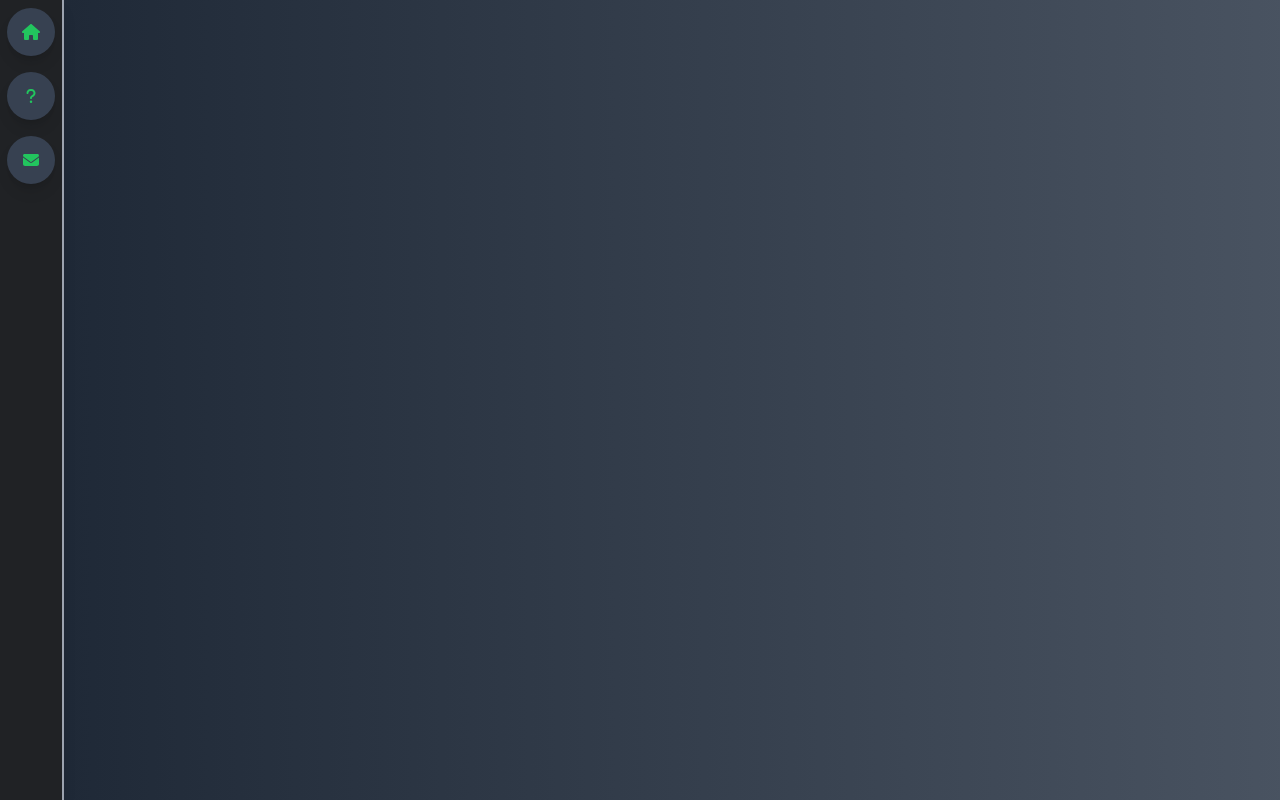
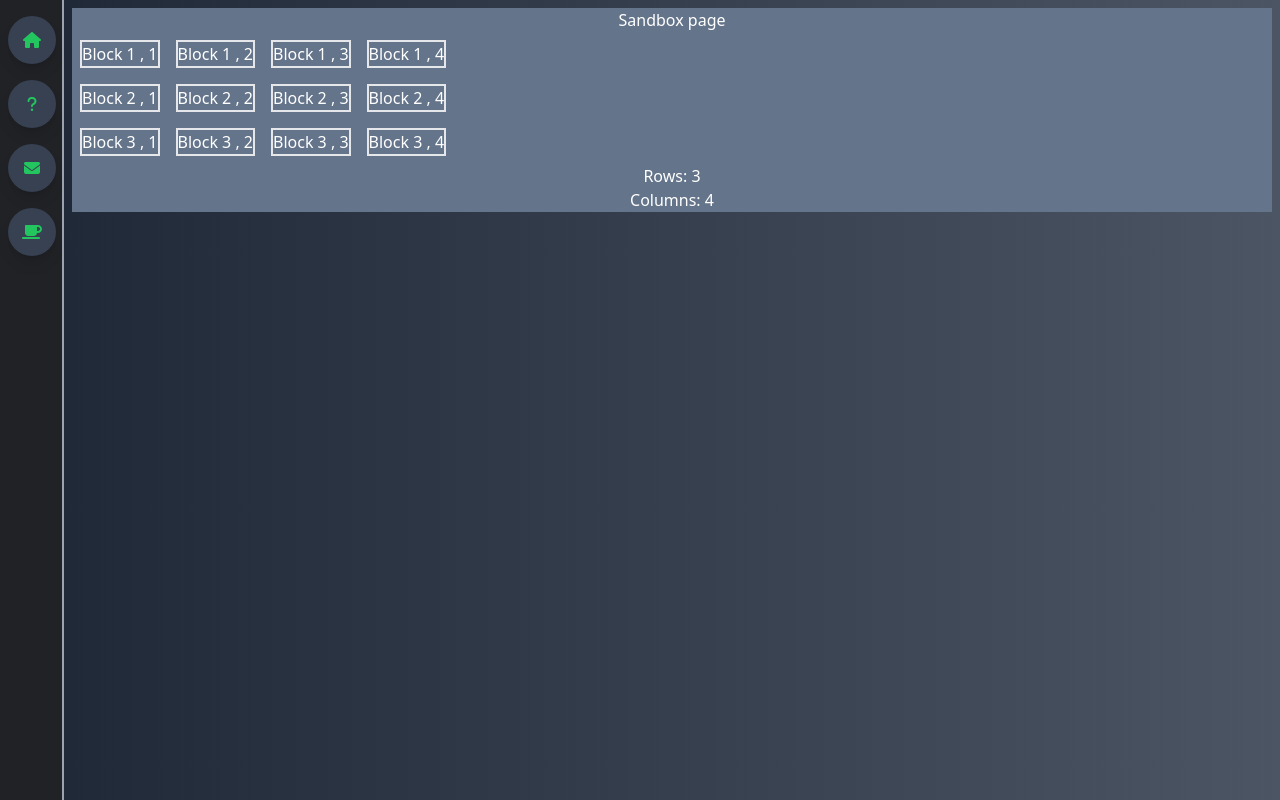
Before and after one commit to FRMeulen/me-online, a Vue app: page /sandbox in a window 1280 px wide. Before the commit this address had no page. Built offline with nearby package versions, Linux system fonts and the light colour scheme.

Commit message:
Sandbox page checkin.

```diff
--- a/src/App.vue
+++ b/src/App.vue
@@ -1,14 +1,35 @@
 <template>
   <div class="flex flex-row z-50">
+    <SideBar />
     <div
-      class="fixed top-0 left-16 z-0 min-h-screen min-w-full bg-gradient-to-l from-gray-600 to-gray-800"
+      class="min-h-screen bg-gradient-to-l from-gray-600 to-gray-800"
+      :style="{ width: widthClass }"
     >
-      <router-view class="m-2" />
+      <router-view class="m-2 text-white" />
     </div>
-    <SideBar />
   </div>
 </template>
 
 <script setup lang="ts">
+import { ref, onMounted, computed, onBeforeUnmount } from "vue";
 import SideBar from "./components/layout/SideBar.vue";
+
+const sidebarWidth = ref(32);
+const routerViewWidth = ref(window.innerWidth - sidebarWidth.value);
+
+function onResize(): void {
+  routerViewWidth.value = window.innerWidth - sidebarWidth.value;
+}
+
+const widthClass = computed(() => {
+  return `${routerViewWidth.value - sidebarWidth.value}px`;
+});
+
+onMounted(() => {
+  window.addEventListener("resize", onResize);
+});
+
+onBeforeUnmount(() => {
+  window.removeEventListener("resize", onResize);
+});
 </script>
--- a/src/components/home/SocialsIcon.vue
+++ b/src/components/home/SocialsIcon.vue
@@ -1,8 +1,8 @@
 <template>
   <div
-    class="flex flex-row border-b-gray-200 border-2 my-1 px-2 rounded-xl socials-bar"
+    class="flex flex-row border-b-gray-200 border-2 my-1 px-2 rounded-xl hover:ml-2 transition-all"
   >
-    <font-awesome-icon :icon="icon" class="socials-icon mr-3" />
+    <font-awesome-icon :icon="icon" class="text-white mt-1 mr-3" />
     <a :href="link" class="card-text">
       {{ desc }}
     </a>
--- a/src/components/layout/SideBar.vue
+++ b/src/components/layout/SideBar.vue
@@ -1,6 +1,6 @@
 <template>
   <div
-    class="fixed top-0 left-0 h-screen w-16 m-0 flex flex-col bg-primary text-secondary shadow-lg border-r-2 border-gray-400"
+    class="h-screen w-16 p-2 flex flex-col bg-primary text-secondary shadow-lg border-r-2 border-gray-400"
   >
     <SideBarIcon
       icon-name="fa-solid fa-house"
@@ -17,6 +17,11 @@
       tooltip="Contact"
       @click="navigate('contact')"
     />
+    <SideBarIcon
+      icon-name="fa-solid fa-coffee"
+      tooltip="Sandbox"
+      @click="navigate('sandbox')"
+    />
   </div>
 </template>
 
@@ -25,6 +30,7 @@ import SideBarIcon from "@/components/SideBar/SideBarIcon.vue";
 import router from "@/router";
 
 const navigate = (view: string) => {
+  console.log(view);
   router.push({ name: view });
 };
 </script>
--- /dev/null
+++ b/src/components/sandbox/CardBox.vue
@@ -0,0 +1,17 @@
+<template>
+  <div :class="colorClass">Test</div>
+</template>
+
+<script setup lang="ts">
+import { computed } from "vue";
+
+const props = defineProps({
+  width: Number,
+  height: Number,
+  color: String,
+});
+
+const colorClass = computed(() => {
+  return `bg-${props.color}`;
+});
+</script>
--- /dev/null
+++ b/src/components/sandbox/CardGrid.vue
@@ -0,0 +1,36 @@
+<template>
+  <div class="card-grid">
+    <div v-for="r in rows" :key="r" class="flex row" :class="heightClass">
+      <div
+        v-for="c in columns"
+        :key="c"
+        class="flex column border-2 m-2"
+        :class="widthClass"
+      >
+        Block {{ r }} , {{ c }}
+      </div>
+    </div>
+  </div>
+  <h1>Rows: {{ rows }}</h1>
+  <h1>Columns: {{ columns }}</h1>
+</template>
+
+<script setup lang="ts">
+import { ref, computed } from "vue";
+
+const props = defineProps({
+  rows: Number,
+  columns: Number,
+});
+
+const rows = ref(props.rows);
+const columns = ref(props.columns);
+
+const widthClass = computed(() => {
+  return `w-1/${columns.value}`;
+});
+
+const heightClass = computed(() => {
+  return `h-1/${rows.value}`;
+});
+</script>
--- a/src/main.ts
+++ b/src/main.ts
@@ -12,10 +12,11 @@ import {
   faHouse,
   faQuestion,
   faEnvelope,
+  faCoffee,
 } from "@fortawesome/free-solid-svg-icons";
 import { faGithub, faLinkedin } from "@fortawesome/free-brands-svg-icons";
 
-library.add(faHouse, faQuestion, faEnvelope);
+library.add(faHouse, faQuestion, faEnvelope, faCoffee);
 library.add(faGithub, faLinkedin);
 
 createApp(App)
--- a/src/router/index.ts
+++ b/src/router/index.ts
@@ -17,6 +17,11 @@ const routes: Array<RouteRecordRaw> = [
     name: "contact",
     component: () => import("@/views/ContactView.vue"),
   },
+  {
+    path: "/sandbox",
+    name: "sandbox",
+    component: () => import("@/views/SandBoxView.vue"),
+  },
 ];
 
 const router = createRouter({
--- a/src/tailwind.css
+++ b/src/tailwind.css
@@ -47,12 +47,4 @@
   .profile-icon {
     @apply object-cover object-left-top max-w-xs max-h-80 m-2 border-gray-200 rounded-full border-2
   }
-
-  .socials-icon {
-    @apply text-white mt-1
-  }
-
-  .socials-bar {
-    @apply hover:ml-2 transition-all
-  }
 }
--- a/src/views/ContactView.vue
+++ b/src/views/ContactView.vue
@@ -1,6 +1,6 @@
 <template>
-  <div class="contact">
-    <h1>Contact page :)</h1>
+  <div class="contact content-center flex">
+    <div class="bg-green-500 w-1/2 ml-auto mr-auto">Test block</div>
   </div>
 </template>
 
--- a/src/views/HomeView.vue
+++ b/src/views/HomeView.vue
@@ -1,8 +1,14 @@
 <template>
   <div class="home w-11/12">
     <div class="flex flex-row max-h-80">
-      <img alt="Me" src="@/assets/me.jpg" class="profile-icon" />
-      <div class="card w-2/3">
+      <img
+        alt="Me"
+        src="@/assets/me.jpg"
+        class="profile-icon w-16 h-16 md:w-32 md:h-32 lg:w-48 lg:h-48 xl:w-64 xl:h-64 2xl:w-96 2xl:h-96"
+      />
+      <div
+        class="card w-128 h-16 md:w-160 md:h-32 lg:w-192 lg:h-48 xl:w-224 xl:h-64 2xl:w-256 2xl:h-96"
+      >
         <h1 class="card-title">Hello there! - Let me introduce myself.</h1>
         <p class="card-text h-3/4">
           I'm Falco van der Meulen, a friendly full-stack developer and
@@ -13,7 +19,7 @@
           <br />
         </p>
         <p class="text-right text-white">
-          Feel free to have a look around my webpage :)
+          Feel free to have a look around my webpage :)<br />
         </p>
       </div>
       <div class="card-no-hover w-1/5">
--- /dev/null
+++ b/src/views/SandBoxView.vue
@@ -0,0 +1,10 @@
+<template>
+  <div class="sandbox bg-slate-500 text-center">
+    <h1>Sandbox page</h1>
+    <CardGrid :rows="3" :columns="4" />
+  </div>
+</template>
+
+<script setup lang="ts">
+import CardGrid from "@/components/sandbox/CardGrid.vue";
+</script>
```
Also changed, not shown: 1 other file (tests, documents, lock files or other folders).
